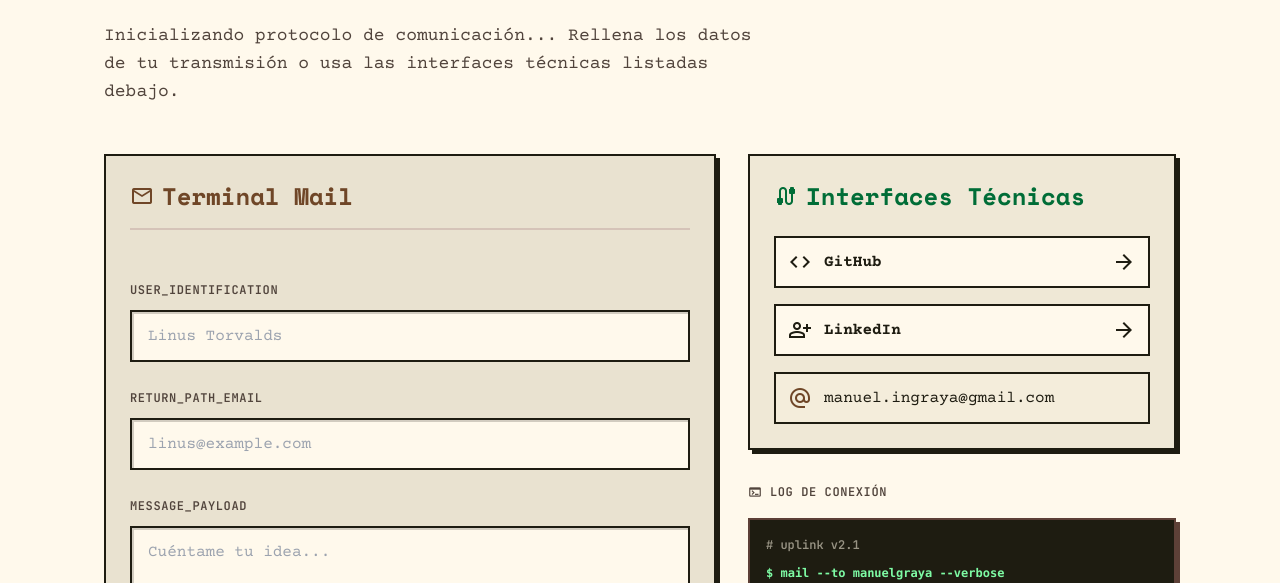
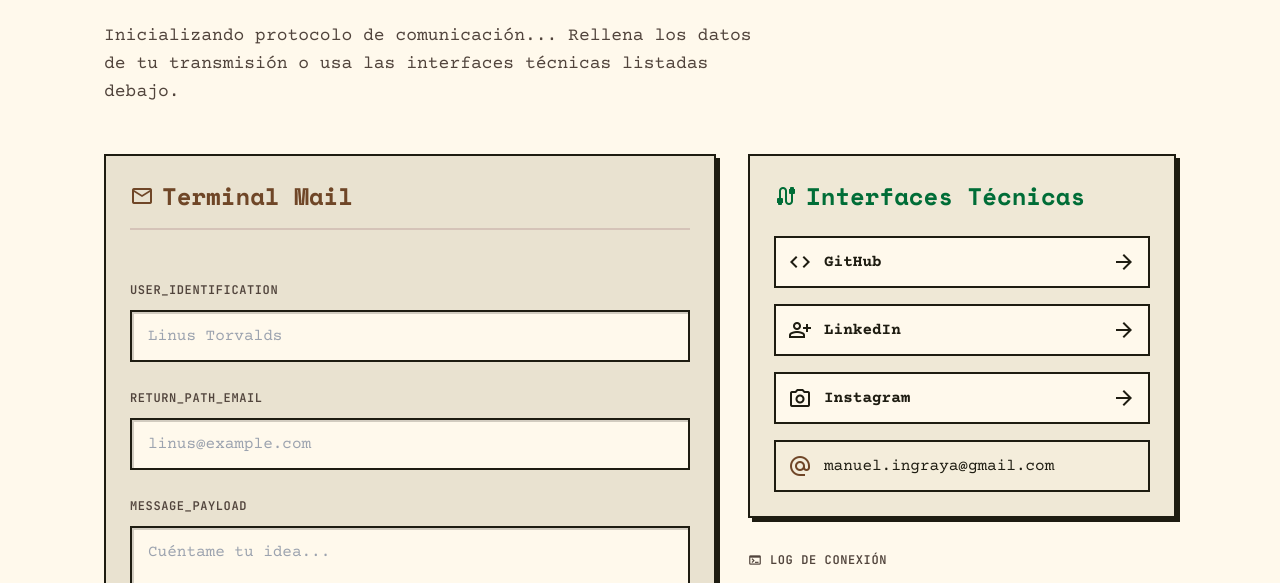
Before and after one commit to manuelgraya/manuelgraya-landing, a website: page contacto/index.html in a window 1280 px wide. Shown: the part 162-745 px from the top of the page. Drawn offline with nearby package versions, Linux system fonts and the light colour scheme.

Commit message:
Añadir Instagram a las interfaces técnicas de /contacto/

```diff
--- a/contacto/index.html
+++ b/contacto/index.html
@@ -4,13 +4,13 @@
 <meta charset="utf-8">
 <meta content="width=device-width, initial-scale=1.0" name="viewport">
 <title>Contacto | manuelgraya</title>
-<meta name="description" content="Contacta con Manuel Graya: formulario, GitHub y LinkedIn. Respuesta en menos de 24h.">
+<meta name="description" content="Contacta con Manuel Graya: formulario, GitHub, LinkedIn e Instagram. Respuesta en menos de 24h.">
 <meta name="theme-color" content="#fff9ec">
 <!-- __BASE_URL__ se sustituye por la URL pública en el hook de deploy -->
 <meta property="og:type" content="website">
 <meta property="og:locale" content="es_ES">
 <meta property="og:title" content="Contacto | manuelgraya">
-<meta property="og:description" content="Contacta con Manuel Graya: formulario, GitHub y LinkedIn. Respuesta en menos de 24h.">
+<meta property="og:description" content="Contacta con Manuel Graya: formulario, GitHub, LinkedIn e Instagram. Respuesta en menos de 24h.">
 <meta property="og:url" content="__BASE_URL__/contacto/">
 <meta property="og:image" content="__BASE_URL__/assets/logo.jpg">
 <meta name="twitter:card" content="summary_large_image">
@@ -122,6 +122,15 @@
 <span class="material-symbols-outlined group-hover:translate-x-1 transition-transform">arrow_forward</span>
 </a>
 </li>
+<li>
+<a class="flex items-center justify-between p-3 border-2 border-on-surface bg-surface hover:bg-secondary-container transition-colors group" href="https://www.instagram.com/manuel.graya/">
+<div class="flex items-center gap-3">
+<span class="material-symbols-outlined">photo_camera</span>
+<span class="font-body-md text-body-md font-bold">Instagram</span>
+</div>
+<span class="material-symbols-outlined group-hover:translate-x-1 transition-transform">arrow_forward</span>
+</a>
+</li>
 <li class="flex items-center gap-3 p-3 border-2 border-on-surface bg-surface-container">
 <span class="material-symbols-outlined text-primary">alternate_email</span>
 <span class="font-body-md text-body-md break-all">manuel.ingraya@gmail.com</span>
```
